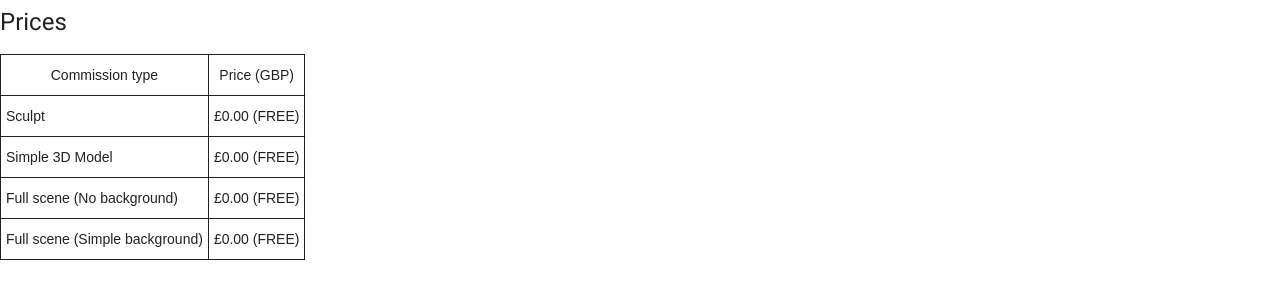
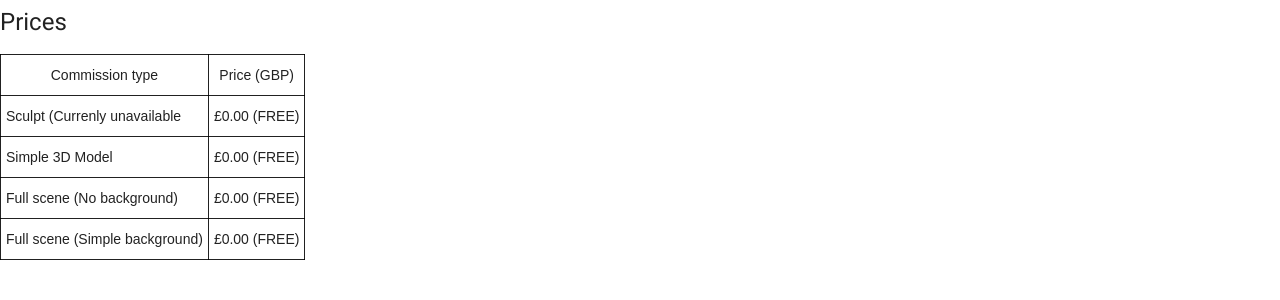
Before and after one commit to slothgamez/fireplex.github.io, a Jekyll site: the page commission-home/prices/index.html, which Jekyll copies as it is, in a window 1280 px wide. Shown: the part 310-610 px from the top of the page. Built offline with Jekyll 4.4.1, drawn with Linux system fonts in a browser that asks for light colours; nearby versions of some CDN libraries; comment, search, counter and statistics services are not loaded.

Commit message:
Update index.html

```diff
--- a/commission-home/prices/index.html
+++ b/commission-home/prices/index.html
@@ -119,7 +119,7 @@
               <th class="tg-031e">Price (GBP)</th>
             </tr>
             <tr>
-              <td class="tg-031e">Sculpt</td>
+              <td class="tg-031e">Sculpt (Currenly unavailable</td>
               <td class="tg-031e">£0.00 (FREE)</td>
             </tr>
             <tr>
```
